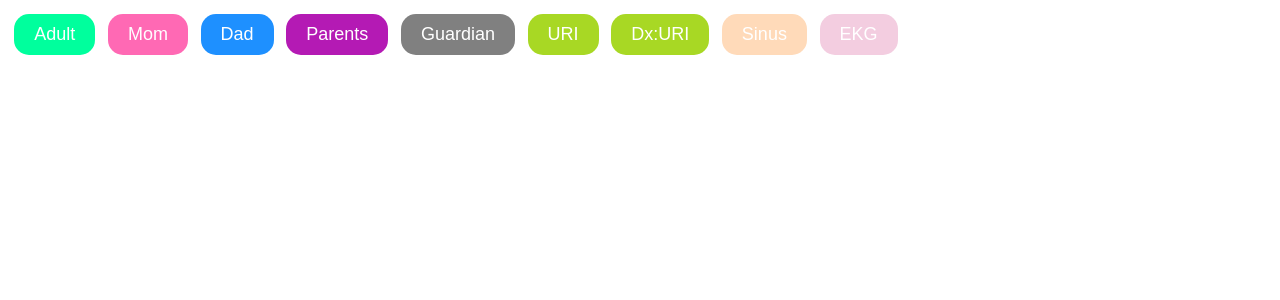
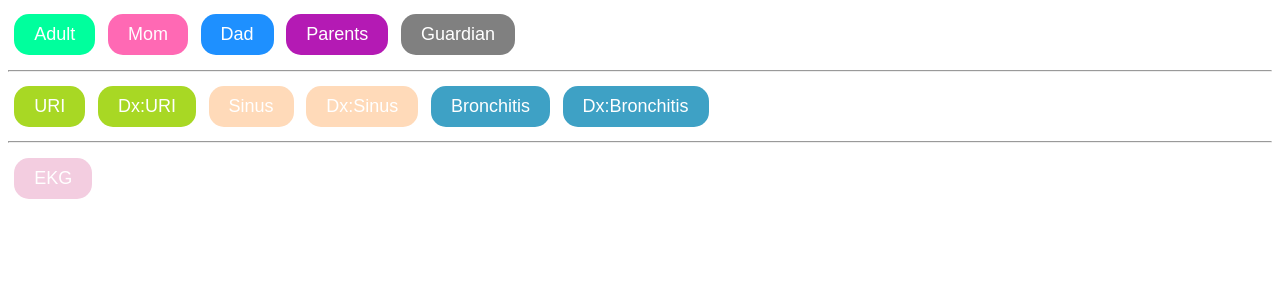
Before and after one commit to FlintShadey/commonbuttons, a Vue app: page / in a window 1280 px wide. Shown: the top 300 px of the page. Built offline with nearby package versions, Linux system fonts and the light colour scheme.

Commit message:
Add Dx:Sinus and Bronchitis button functionality and styling in App.vue

```diff
--- a/src/App.vue
+++ b/src/App.vue
@@ -9,6 +9,7 @@
     <button @click="copyGuardian" class="copy-button guardian-button">
       Guardian
     </button>
+    <hr />
     <button @click="copyuri" class="copy-button uri-button">
       URI
     </button>
@@ -18,6 +19,16 @@
     <button @click="copySinus" class="copy-button sinus-button">
       Sinus
     </button>
+    <button @click="copyDxSinus" class="copy-button dx-sinus-button">
+      Dx:Sinus
+    </button>
+    <button @click="copyBronchitis" class="copy-button bronchitis-button">
+      Bronchitis
+    </button>
+    <button @click="copyDxBronchitis" class="copy-button dx-bronchitis-button">
+      Dx:Bronchitis
+    </button>
+    <hr />
     <button @click="copyekg" class="copy-button ekg-button">
       EKG
     </button>
@@ -46,6 +57,12 @@ export default {
         "NASAL CONGESTION - [R09.81] , OTHER FATIGUE- [R53.83], ACUTE UPPER RESPIRATORY INFECTION UNSPECIFIED  - [J06.9], COUGH - [R05], PAIN IN THROAT - [R07.0], MYALGIA, UNSPECIFIED SITE - (M79.10), CONTACT WITH AND (SUSPECTED) EXPOSURE TO OTHER VIRAL COMMUNICABLE DISEASES INCLUDING COVID-19 - [Z20.828]",
       sinusText:
         "The patient presents with facial pain and congestion.\n\nMigraine could cause facial pain, but it is typically associated with unilateral throbbing headaches, nausea, and sensitivity to light or sound. These symptoms are not present.\n\nDental Abscess might present with facial pain, especially around the affected tooth, and is usually accompanied by dental symptoms such as toothache, swelling in the gums, or fever. These symptoms are not present.\n\nAllergic Rhinitis can cause congestion, but it is typically associated with itching, sneezing, and watery eyes. These symptoms are not present.\n\nTonsillitis could present with facial pain and congestion, but it is usually accompanied by a sore throat, swollen tonsils, and fever. These symptoms are not present.\n\nSinusitis is an inflammation of the sinuses that typically presents with facial pain or pressure, nasal congestion, purulent nasal discharge, and may be accompanied by fever or fatigue. The patient's symptoms align well with this diagnosis.\n\nBased on the clinical presentation, sinusitis is considered the most likely diagnosis.\n\nThe patient is safe for outpatient management. Follow-up is advised if symptoms worsen or fail to improve.",
+      DxSinusText:
+        "FACIAL PAIN - [R10.2], NASAL CONGESTION - [R09.81], ACUTE SINUSITIS - [J01.90], CONTACT WITH AND (SUSPECTED) EXPOSURE TO OTHER VIRAL COMMUNICABLE DISEASES INCLUDING COVID-19 - [Z20.828], HEADACHE, UNSPECIFIED - (R51.9],  ILLNESS, UNSPECIFIED - [R691, NASAL CONGESTION - [R09.81], ACUTE UPPER RESPIRATORY INFECTION, UNSPECIFIED - [J06.9]",
+      bronchitisText:
+        "The patient presents with a cough.\n\nAsthma could cause wheezing and cough, but it is typically associated with shortness of breath, chest tightness, and symptoms that are often triggered by exercise, allergens, or cold air. These symptoms are not present.\n\nPneumonia might present with a cough and wheezing, but it is usually associated with fever, difficulty breathing, and abnormal lung sounds, which are absent in this presentation.\n\nChronic Obstructive Pulmonary Disease (COPD) could cause wheezing and cough, but it is typically associated with a history of smoking, chronic cough, and shortness of breath. These symptoms are not present.\n\nBronchitis is an inflammation of the bronchial tubes that typically presents with a cough, wheezing, and may be accompanied by mucus production. The patient's symptoms align well with this diagnosis.\n\nBased on the clinical presentation, bronchitis is considered the most likely diagnosis.\n\nThe patient is safe for outpatient management. Follow-up is advised if symptoms worsen or fail to improve.",
+      DxBronchitisText:
+        "COUGH - [R05], CONTACT WITH AND (SUSPECTED) EXPOSURE TO OTHER VIRAL COMMUNICABLE DISEASES INCLUDING COVID-19 - [Z20.828], BRONCHITIS, NOT SPECIFIED AS ACUTE OR CHRONIC - [J40], ILLNESS, UNSPECIFIED - [R69.1], MYALGIA, UNSPECIFIED SITE - [M79.10], FATIGUE - [R53.83]",
       ekgText:
         "EKG Interpretation was performed and documented.",
     };
@@ -129,6 +146,36 @@ export default {
         })
         .catch((err) => {
           console.error("Could not copy Sinus text: ", err);
+        });
+    },
+    copyDxSinus() {
+      navigator.clipboard
+        .writeText(this.DxSinusText)
+        .then(() => {
+          console.log("Dx:Sinus text copied to clipboard");
+        })
+        .catch((err) => {
+          console.error("Could not copy Dx:Sinus text: ", err);
+        });
+    },
+    copyBronchitis() {
+      navigator.clipboard
+        .writeText(this.bronchitisText)
+        .then(() => {
+          console.log("Bronchitis text copied to clipboard");
+        })
+        .catch((err) => {
+          console.error("Could not copy Bronchitis text: ", err);
+        });
+    },
+    copyDxBronchitis() {
+      navigator.clipboard
+        .writeText(this.DxBronchitisText)
+        .then(() => {
+          console.log("Dx:Bronchitis text copied to clipboard");
+        })
+        .catch((err) => {
+          console.error("Could not copy Dx:Bronchitis text: ", err);
         });
     },
     copyekg() {
@@ -230,6 +277,24 @@ export default {
 .sinus-button:hover {
   background-color: rgb(212, 167, 126); /* Slightly darker pink on hover */
 }
+.dx-sinus-button {
+  background-color: peachpuff; /* Pink color */
+}
+.dx-sinus-button:hover {
+  background-color: rgb(212, 167, 126); /* Slightly darker pink on hover */
+}
+.bronchitis-button {
+  background-color: #3ea1c5; /* blue color */
+}
+.bronchitis-button:hover {
+  background-color: #2e6da4; /* Slightly darker blue on hover */
+}
+.dx-bronchitis-button {
+  background-color: #3ea1c5; /* blue color */
+}
+.dx-bronchitis-button:hover {
+  background-color: #2e6da4; /* Slightly darker blue on hover */
+}
 .ekg-button {
   background-color: #f3cde0; /* Pink color */
 }
```
